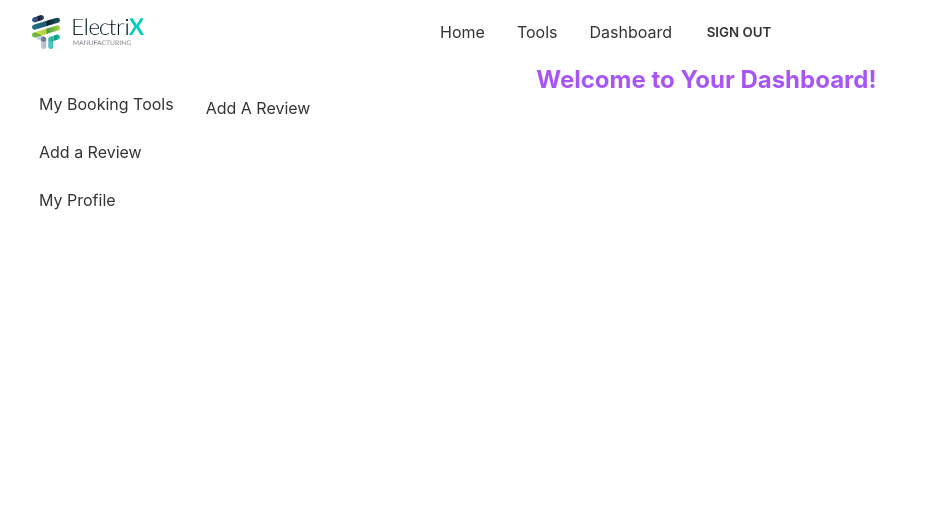
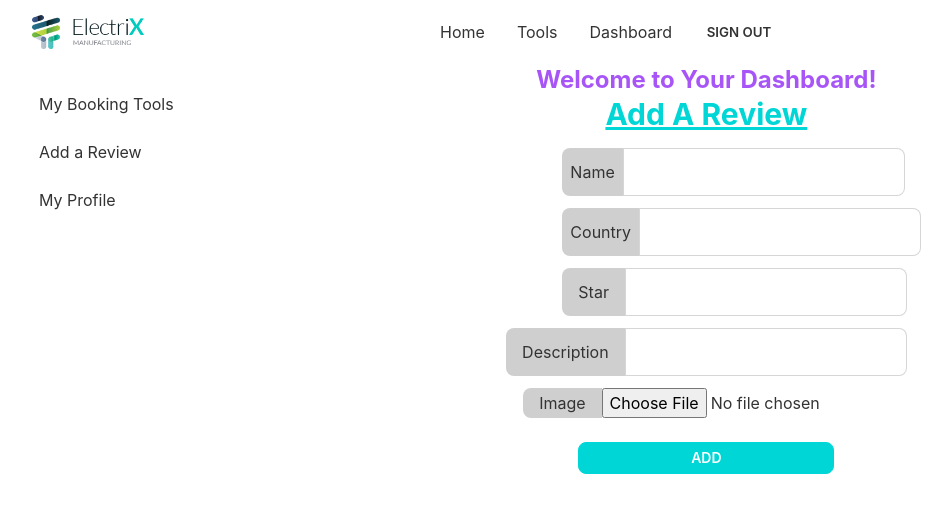
Before and after one commit to meraj191-35-2735/electric-manufacture-client, a React (Create React App) app: page /dashboard/addAReview in a window 1280 px wide. Shown: the top 512 px of the page, without its empty margins (33-985 px from the left). Built offline with nearby package versions, Linux system fonts and the light colour scheme; no server answers; a web font is replaced by a local one.

Commit message:
add review page done

```diff
--- a/src/App.js
+++ b/src/App.js
@@ -16,9 +16,13 @@ import { useAuthState } from "react-firebase-hooks/auth";
 import auth from "./firebase.init";
 import useAdmin from "./hooks/useAdmin";
 import MyProfile from "./Pages/Dashboard/MyProfile";
+import Loading from "./Pages/Shared/Loading";
 function App() {
-  const [user] = useAuthState(auth);
+  const [user, loading] = useAuthState(auth);
   const [admin] = useAdmin(user);
+  if (loading) {
+    return <Loading></Loading>;
+  }
   return (
     <div className="px-6 lg:px-10">
       <Navbar></Navbar>
--- a/src/Pages/Dashboard/AddAReview.js
+++ b/src/Pages/Dashboard/AddAReview.js
@@ -1,9 +1,197 @@
 import React from "react";
+import { useForm } from "react-hook-form";
+import { toast } from "react-toastify";
 
 const AddAReview = () => {
+  const {
+    register,
+    formState: { errors },
+    handleSubmit,
+    reset,
+  } = useForm();
+
+  const imageStorageKey = "a32c190178fb85425c64cab338bdde0e";
+  const onSubmit = async (data) => {
+    const image = data.image[0];
+    const formData = new FormData();
+    formData.append("image", image);
+    const url = `https://api.imgbb.com/1/upload?key=${imageStorageKey}`;
+    fetch(url, {
+      method: "POST",
+      body: formData,
+    })
+      .then((res) => res.json())
+      .then((result) => {
+        if (result.success) {
+          const image = result.data.url;
+          const review = {
+            name: data.name,
+            country: data.country,
+            stars: data.star,
+            des: data.description,
+            image: image,
+          };
+          console.log(review);
+          // send to your database
+          fetch("http://localhost:5000/review", {
+            method: "POST",
+            headers: {
+              "content-type": "application/json",
+              authorization: `Bearer ${localStorage.getItem("accessToken")}`,
+            },
+            body: JSON.stringify(review),
+          })
+            .then((res) => res.json())
+            .then((inserted) => {
+              if (inserted.insertedId) {
+                toast.success("Review added successfully");
+
+                reset();
+              } else {
+                toast.error("Failed to add this review, try again!");
+              }
+            });
+        }
+      });
+  };
+
   return (
     <div>
-      <h2>Add A Review</h2>
+      <h2 className="text-center text-3xl font-bold text-primary underline">
+        Add A Review
+      </h2>
+      <form
+        className="flex flex-col justify-center items-center mt-4"
+        onSubmit={handleSubmit(onSubmit)}
+      >
+        {/* Name  */}
+        <div className="form-control w-72">
+          <label className="input-group mb-3">
+            <span className="px-2">Name</span>
+            <input
+              type="text"
+              name="name"
+              className="input input-bordered "
+              {...register("name", {
+                required: {
+                  value: true,
+                  message: "Name is Required",
+                },
+              })}
+            />
+          </label>
+          {errors.name?.type === "required" && (
+            <span className="label-text-alt mb-2 text-red-600">
+              {errors.name.message}
+            </span>
+          )}
+        </div>
+        {/* Country  */}
+        <div className="form-control w-72">
+          <label className="input-group mb-3">
+            <span className="px-2">Country</span>
+            <input
+              type="text"
+              name="country"
+              className="input input-bordered "
+              {...register("country", {
+                required: {
+                  value: true,
+                  message: "Country is Required",
+                },
+              })}
+            />
+          </label>
+          {errors.country?.type === "required" && (
+            <span className="label-text-alt mb-2 text-red-600">
+              {errors.country.message}
+            </span>
+          )}
+        </div>
+        {/* Stars  */}
+        <div className="form-control w-72">
+          <label className="input-group mb-3">
+            <span className="px-[-4]">Star</span>
+            <input
+              type="text"
+              name="star"
+              className="input input-bordered "
+              {...register("star", {
+                required: {
+                  value: true,
+                  message: "Star is Required",
+                },
+                min: {
+                  value: 1,
+                  message: "Give review between 1 to 5 star!",
+                },
+                max: {
+                  value: 5,
+                  message: "Give review between 1 to 5 star!",
+                },
+              })}
+            />
+          </label>
+          {errors.star?.type === "required" && (
+            <span className="label-text-alt mb-2 text-red-600">
+              {errors.star.message}
+            </span>
+          )}
+          {(errors.star?.type === "min" || errors.star?.type === "max") && (
+            <span className="label-text-alt mb-2 text-red-600">
+              {errors.star.message}
+            </span>
+          )}
+        </div>
+        {/* description  */}
+        <div className="form-control">
+          <label className="input-group mb-3">
+            <span className="px-4">Description</span>
+            <input
+              type="text"
+              name="description"
+              className="input input-bordered "
+              {...register("description", {
+                required: {
+                  value: true,
+                  message: "Description is Required",
+                },
+              })}
+            />
+          </label>
+          {errors.description?.type === "required" && (
+            <span className="label-text-alt mb-2 text-red-600">
+              {errors.description.message}
+            </span>
+          )}
+        </div>
+        {/* Others  */}
+        <div className="form-control">
+          <label className="input-group mb-3">
+            <span className="ml-14">Image</span>
+            <input
+              type="file"
+              name="image"
+              {...register("image", {
+                required: {
+                  value: true,
+                  message: "Image is Required",
+                },
+              })}
+            />
+          </label>
+          {errors.image?.type === "required" && (
+            <span className="label-text-alt mb-2 ml-16 text-red-600">
+              {errors.image.message}
+            </span>
+          )}
+        </div>
+        <input
+          className="btn btn-primary btn-sm mt-3 w-64 text-white"
+          type="submit"
+          value="Add"
+        />
+      </form>
     </div>
   );
 };
--- a/src/Pages/Dashboard/Bookings.js
+++ b/src/Pages/Dashboard/Bookings.js
@@ -35,9 +35,11 @@ const Bookings = () => {
   }, [user, navigate]);
   return (
     <div>
-      <h2 className="text-2xl text-center py-3 font-bold">My Booking Tools</h2>
-      <div class="overflow-x-auto">
-        <table class="table w-full">
+      <h2 className="text-3xl text-primary underline text-center py-3 font-bold">
+        My Booking Tools
+      </h2>
+      <div className="overflow-x-auto">
+        <table className="table w-full">
           <thead>
             <tr>
               <th>Serial No.</th>
--- a/src/Pages/Dashboard/Dashboard.js
+++ b/src/Pages/Dashboard/Dashboard.js
@@ -8,18 +8,18 @@ const Dashboard = () => {
   const [user] = useAuthState(auth);
   const [admin] = useAdmin(user);
   return (
-    <div class="drawer drawer-mobile">
-      <input id="dashboard-sidebar" type="checkbox" class="drawer-toggle" />
-      <div class="drawer-content ">
+    <div className="drawer drawer-mobile">
+      <input id="dashboard-sidebar" type="checkbox" className="drawer-toggle" />
+      <div className="drawer-content ">
         {/* <!-- Page content here --> */}
         <h2 className="text-2xl font-bold text-center  text-purple-500">
           Welcome to Your Dashboard!
         </h2>
         <Outlet></Outlet>
       </div>
-      <div class="drawer-side">
-        <label for="dashboard-sidebar" class="drawer-overlay"></label>
-        <ul class="menu p-4 overflow-y-auto w-50 bg-base-100 text-base-content">
+      <div className="drawer-side">
+        <label htmlFor="dashboard-sidebar" className="drawer-overlay"></label>
+        <ul className="menu p-4 overflow-y-auto w-50 bg-base-100 text-base-content">
           {/* <!-- Sidebar content here --> */}
           {!admin && (
             <>
--- a/src/Pages/Dashboard/User.js
+++ b/src/Pages/Dashboard/User.js
@@ -29,15 +29,15 @@ const User = ({ user, refetch, index }) => {
       <td>{email}</td>
       <td>
         {role !== "admin" ? (
-          <button onClick={makeAdmin} class="btn btn-xs">
+          <button onClick={makeAdmin} className="btn btn-xs">
             Make Admin
           </button>
         ) : (
-          <h4 class="text-xm font-bold ">Admin</h4>
+          <h4 className="text-xm font-bold ">Admin</h4>
         )}
       </td>
       <td>
-        <button class="btn btn-xs">Remove User</button>
+        <button className="btn btn-xs">Remove User</button>
       </td>
     </tr>
   );
--- a/src/Pages/Dashboard/Users.js
+++ b/src/Pages/Dashboard/Users.js
@@ -24,8 +24,8 @@ const Users = () => {
       <h2 className="text-2xl font-bold text-center py-3">
         Users Of This Website
       </h2>
-      <div class="overflow-x-auto">
-        <table class="table w-full">
+      <div className="overflow-x-auto">
+        <table className="table w-full">
           <thead>
             <tr>
               <th>Serial no.</th>
```
